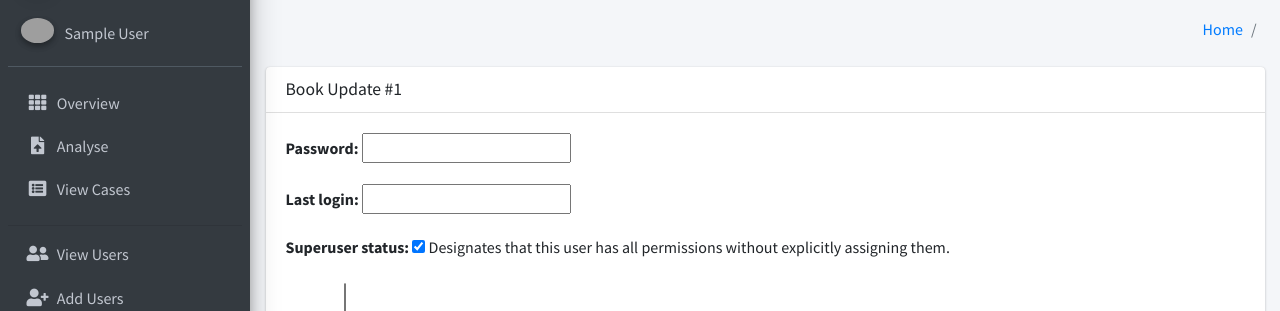
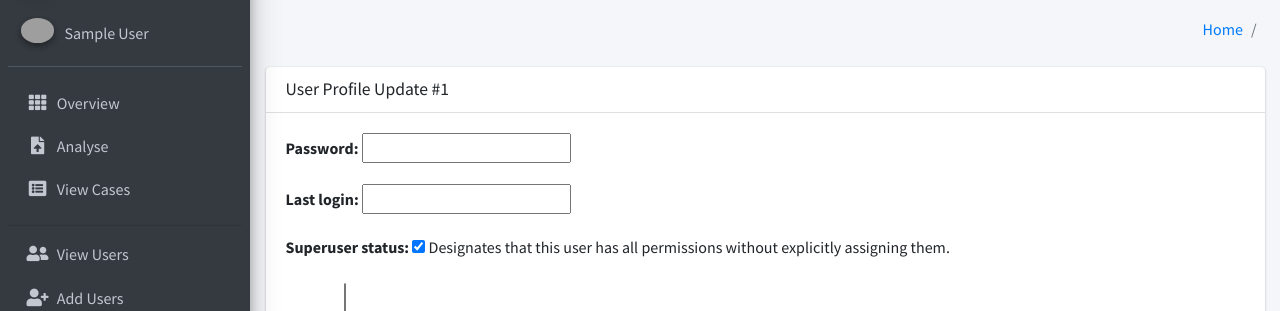
Before and after one commit to adarshvs/osint-kepa, a Django app: page /1/update/ in a window 1280 px wide. Shown: the part 57-368 px from the top of the page. Run offline with Django 3.2, Linux system fonts and the light colour scheme; the visitor is signed in with stand-in values (Sample User, id 1); data comes from the database, SQL or seed files in the repository; some libraries are stand-ins or nearby versions; grey boxes are pictures that could not be loaded.

Commit message:
title updated

```diff
--- a/osint/template/profile/updateuser.html
+++ b/osint/template/profile/updateuser.html
@@ -15,7 +15,7 @@
 
 <div class="card">
     <div class="card-header">
-        <h5 class="card-title">Book Update #{{userp.id}}</h5>
+        <h5 class="card-title">User Profile Update #{{userp.id}}</h5>
     </div>
     <div class="card-body">
         <form method="post">
```
